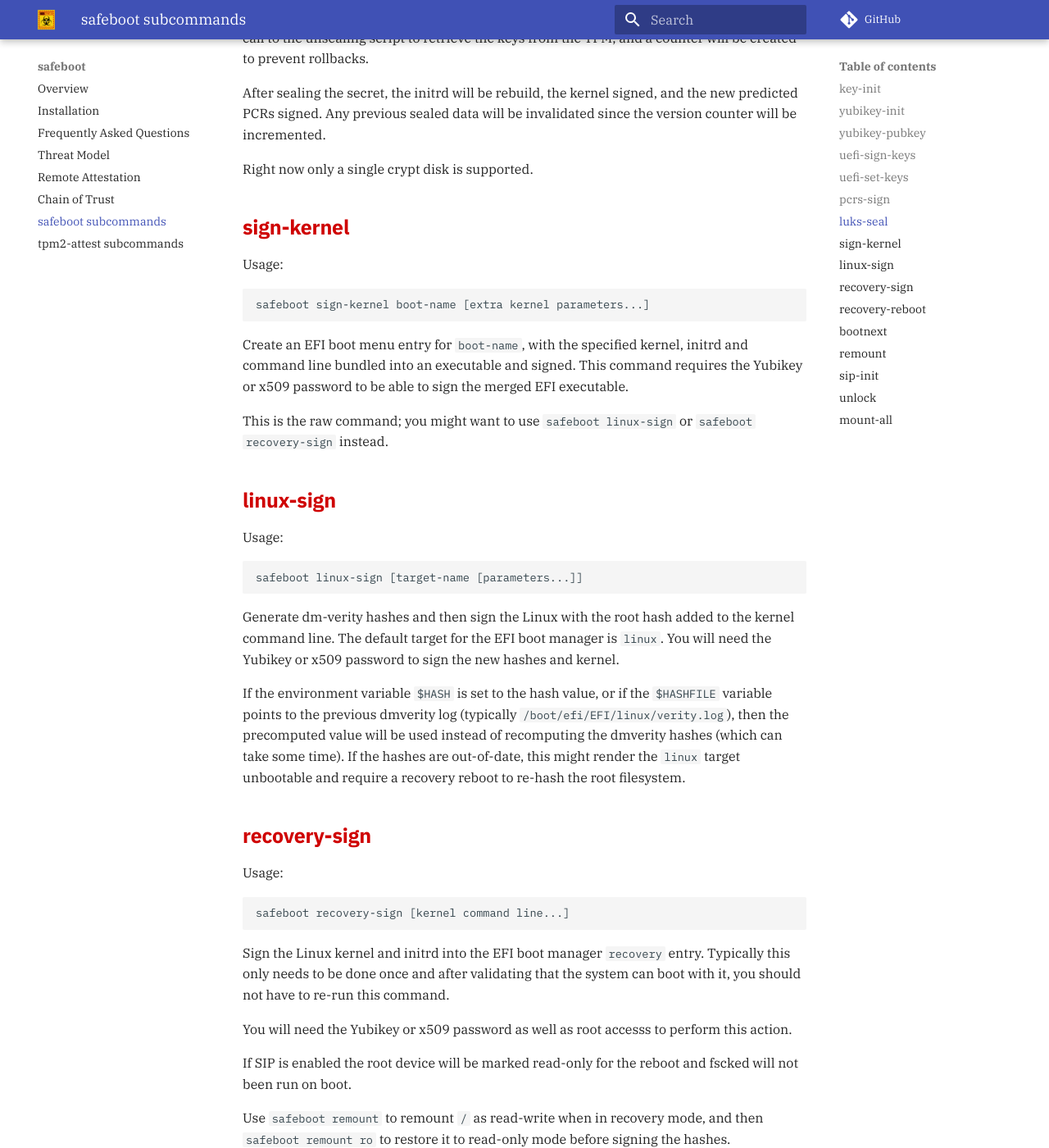
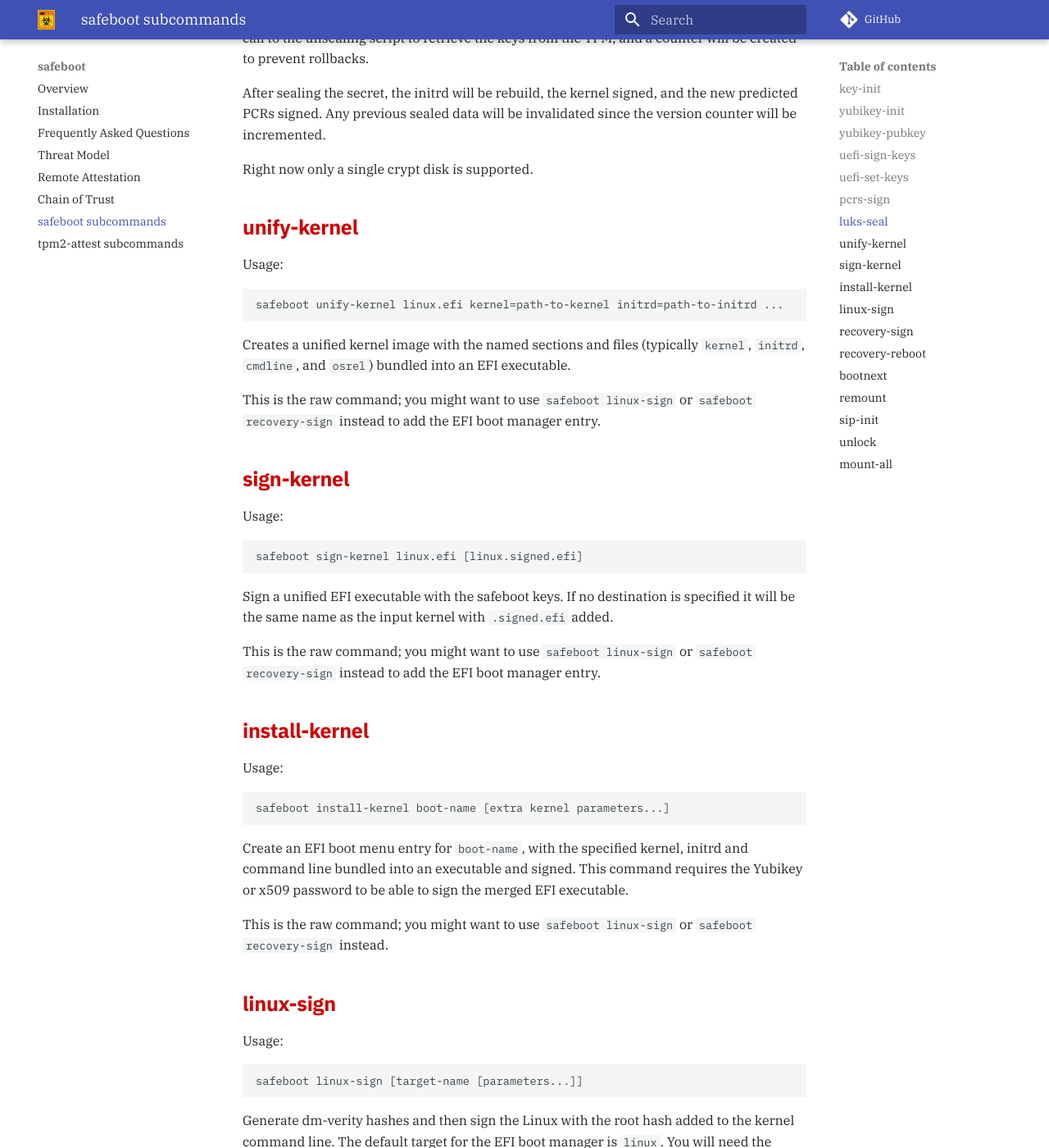
Before and after one commit to osresearch/safeboot, an MkDocs documentation site: the page built from docs/safeboot.md, in a window 1280 px wide and 1400 px high, scrolled down 2607 px. Shown: the whole window at 82% size. Built offline with MkDocs 1.6.1 and Material for MkDocs 9.7.7, drawn with Linux system fonts in a browser that asks for light colours; comment, search, counter and statistics services are not loaded.

Commit message:
docs: update safeboot.md

````diff
--- a/docs/safeboot.md
+++ b/docs/safeboot.md
@@ -117,10 +117,36 @@
 Right now only a single crypt disk is supported.
 
 
+## unify-kernel
+Usage:
+```
+safeboot unify-kernel linux.efi kernel=path-to-kernel initrd=path-to-initrd ...
+```
+
+Creates a unified kernel image with the named sections and files
+(typically `kernel`, `initrd`, `cmdline`, and `osrel`) bundled into
+an EFI executable.
+
+This is the raw command; you might want to use `safeboot linux-sign` or
+`safeboot recovery-sign` instead to add the EFI boot manager entry.
+
 ## sign-kernel
 Usage:
 ```
-safeboot sign-kernel boot-name [extra kernel parameters...]
+safeboot sign-kernel linux.efi [linux.signed.efi]
+```
+
+Sign a unified EFI executable with the safeboot keys.  If no destination
+is specified it will be the same name as the input kernel with `.signed.efi`
+added.
+
+This is the raw command; you might want to use `safeboot linux-sign` or
+`safeboot recovery-sign` instead to add the EFI boot manager entry.
+
+## install-kernel
+Usage:
+```
+safeboot install-kernel boot-name [extra kernel parameters...]
 ```
 
 Create an EFI boot menu entry for `boot-name`, with the specified
````
